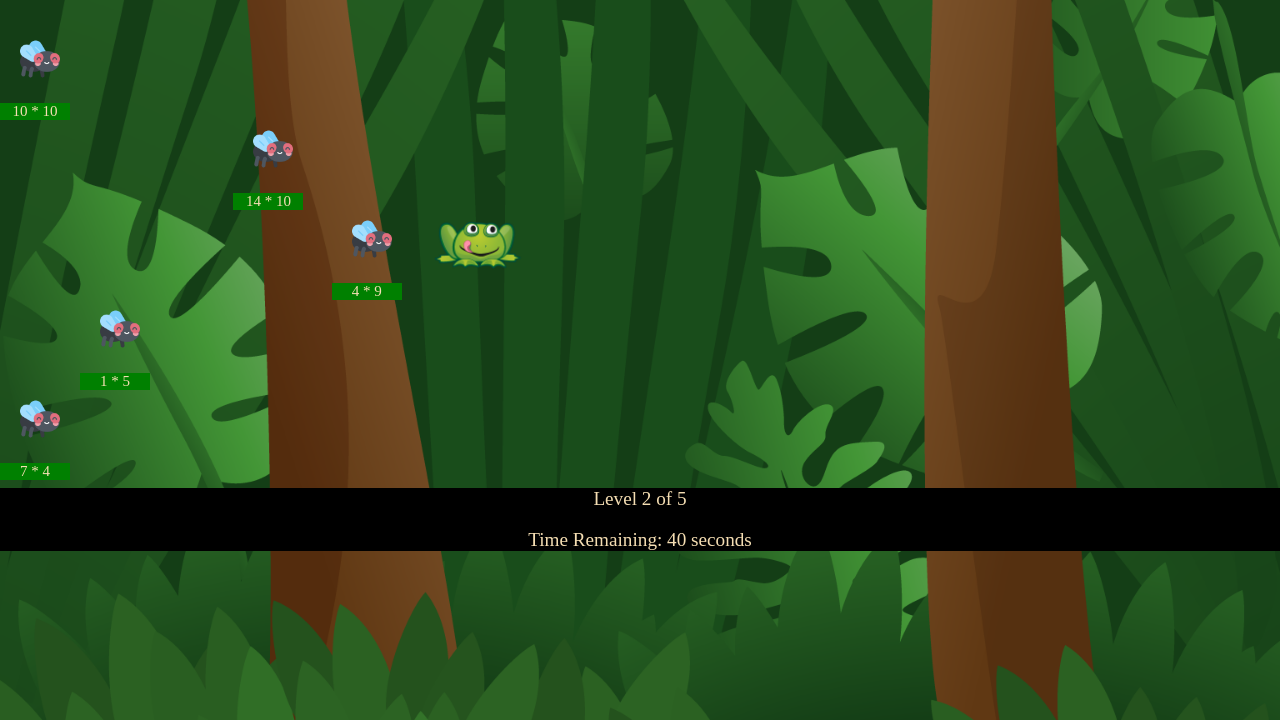
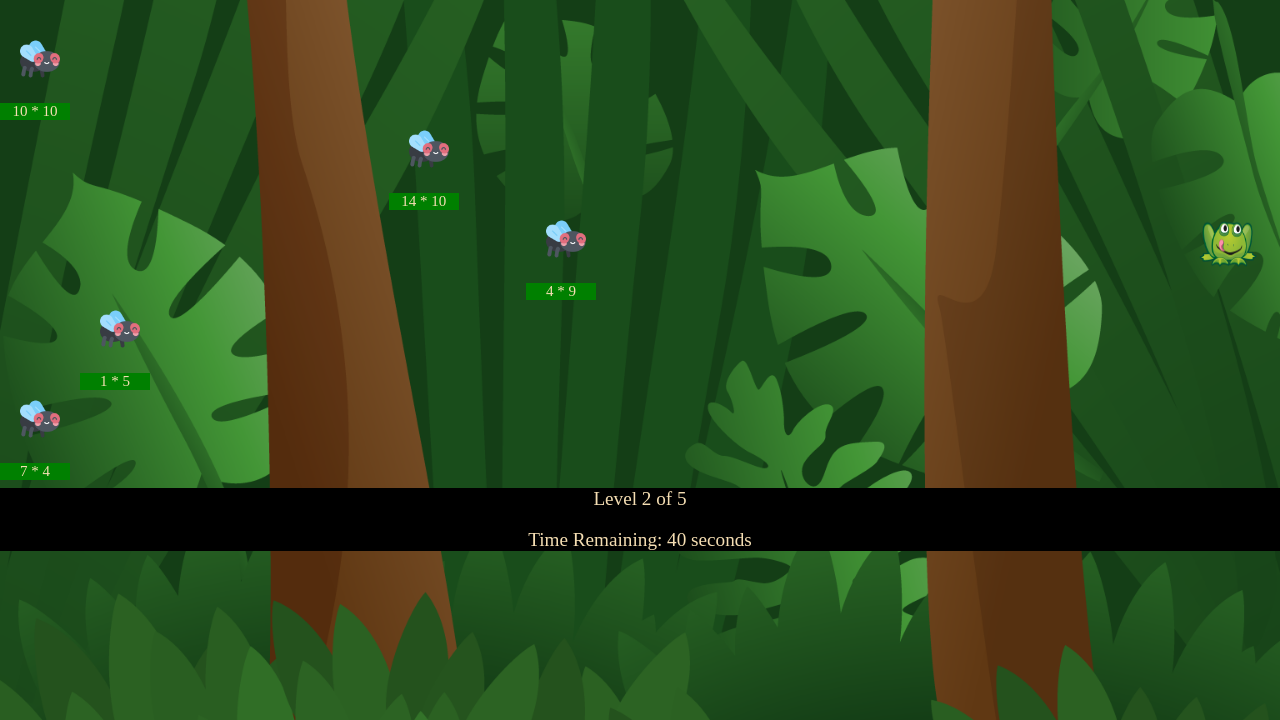
Before and after one commit to mascarenhaswanja/webmathgame, a plain HTML site: page play.html in a window 1280 px wide. Shown: the part 101-821 px from the top of the page. Drawn offline with Linux system fonts and the light colour scheme.

Commit message:
game over logic changed

```diff
--- a/css/styles.css
+++ b/css/styles.css
@@ -104,9 +104,10 @@ a {
 
 
 .img-frog {
-    width: 94px;
-    height: 52px;
+    width: 62px;
+    height: 50px;
     padding: 20px;
+    vertical-align: auto;
 }
 
 .results {
@@ -130,6 +131,6 @@ ul {
 
   .game {
     display: grid;
-    grid-template-columns: repeat( 50 , 2fr);
+    grid-template-columns: repeat( 20 , 2fr);
     grid-template-rows: repeat(5, 90px);
   }
--- a/js/game.js
+++ b/js/game.js
@@ -63,7 +63,7 @@ const initalSetup = () => {
   document.querySelector(".game").innerHTML = `
   <img  class="img-frog" src="assets/img/frog_new.png">
   `
-  document.querySelector(".img-frog").style.gridColumn = '10';
+  document.querySelector(".img-frog").style.gridColumn = '20';
   document.querySelector(".img-frog").style.gridRow = '3';
   for(let i = 0; i< 5; i++){
     document.querySelector(".game").innerHTML += `
@@ -78,9 +78,9 @@ const initalSetup = () => {
 
 
 }
-
-const gameOver = (itemCol) => {
-  if(itemCol == 10){
+let itemColGameEnd = 0
+const gameOver = () => {
+  if(itemColGameEnd === 20){
      //game over
       console.log("Game over");
       clearInterval(trigger)
@@ -89,15 +89,15 @@ const gameOver = (itemCol) => {
   }
 }
 const changeFlyLocation = (col) => {
-  let selectedFly = Math.floor(Math.random() * 5) + 1;
-  let currentFlyCol = document.querySelector(`#fly-${selectedFly}`).style.gridColumn
+    let selectedFly = Math.floor(Math.random() * 5) + 1;
+    let currentFlyCol = document.querySelector(`#fly-${selectedFly}`).style.gridColumn
 
-  // if(currentFlyCol === ""){
-  //     document.querySelector(`#fly-${selectedFly}`).style.gridColumn = "1";
-  //     document.querySelector(`#fly-${selectedFly}`).style.gridRow = `${selectedFly}`;
-  // }else{
     let newFlyCol = parseInt(currentFlyCol) + col ;
-    gameOver(newFlyCol);
+    if(newFlyCol >= itemColGameEnd){
+      itemColGameEnd = newFlyCol;
+      console.log(itemColGameEnd);
+    }
+    gameOver();
     console.log("Fly col" ,newFlyCol)
     document.querySelector(`#fly-${selectedFly}`).style.gridColumn = `${newFlyCol}`;
     document.querySelector(`#fly-${selectedFly}`).style.gridRowStart = `${selectedFly}`;
```
